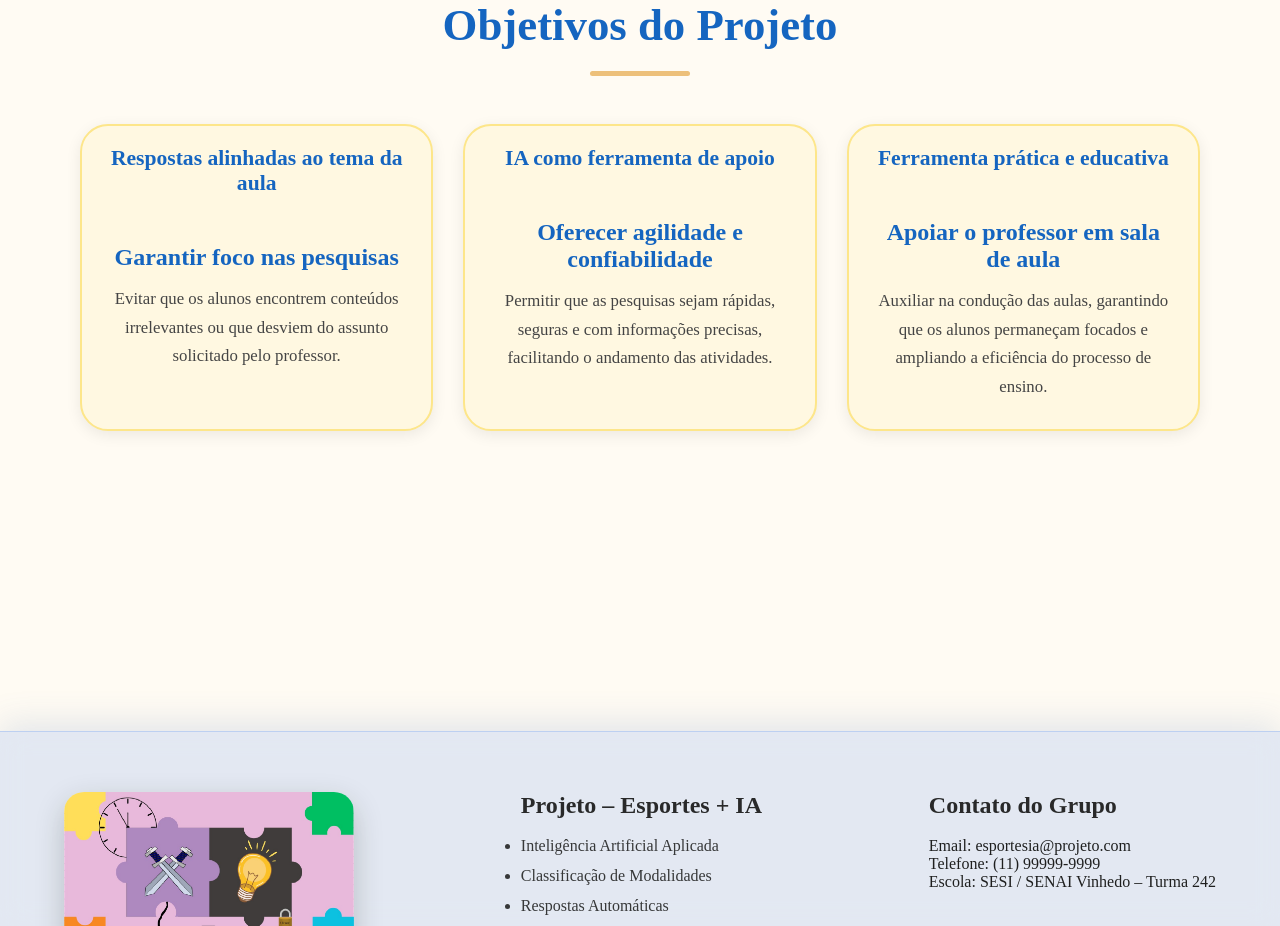
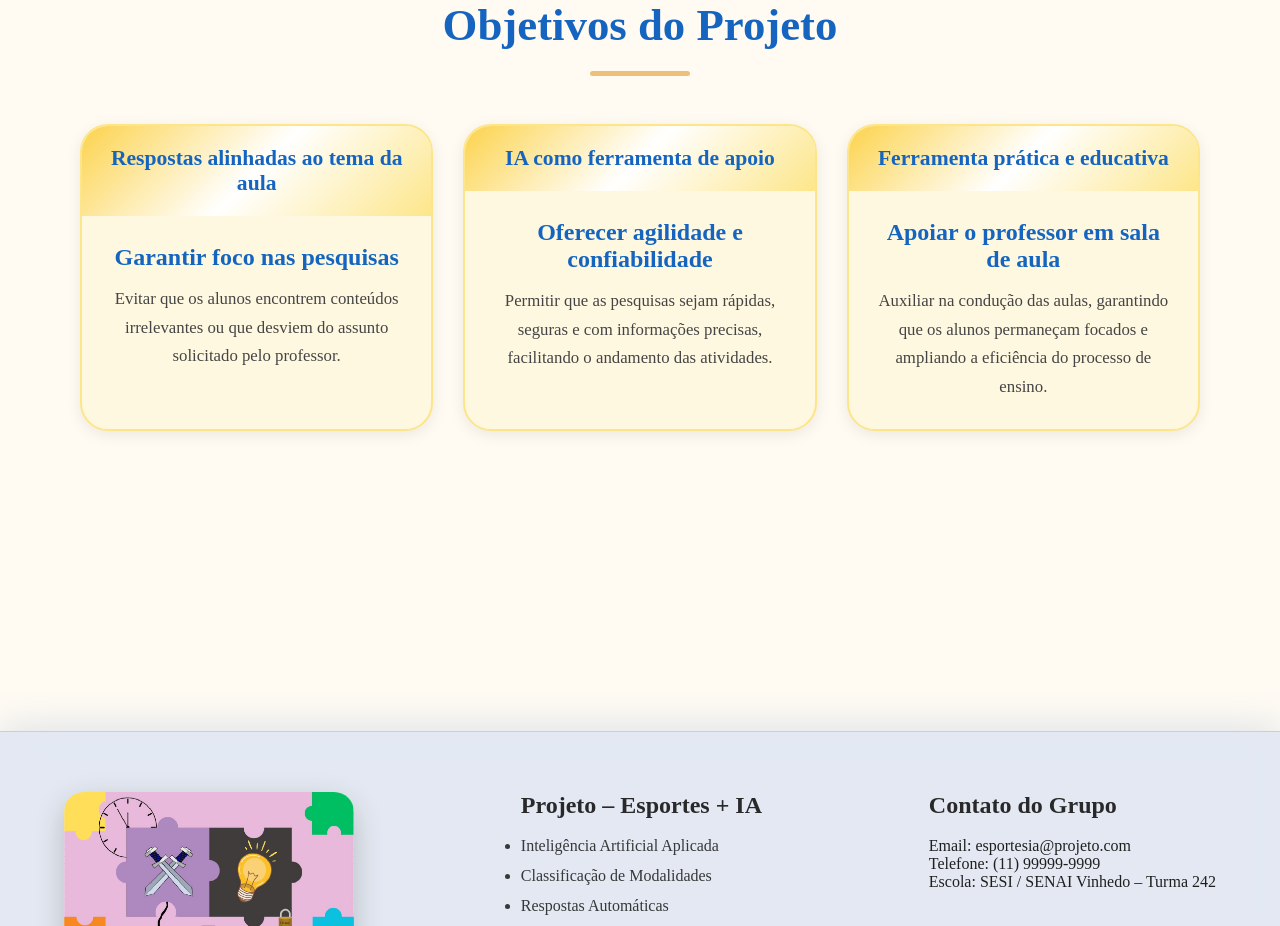
Before and after one commit to Matheus2570/Projeto-Final-Ultimo-Semestre-2025, a React (Vite) app: page / in a window 1280 px wide. Shown: the part 1420-2346 px from the top of the page. Built offline with nearby package versions, Linux system fonts and the light colour scheme.

Commit message:
Arrumando uma pequena coisa

```diff
--- a/src/pages/HomePage.css
+++ b/src/pages/HomePage.css
@@ -176,7 +176,7 @@
 
 /* Cabeçalho do card */
 .card-header {
-  background: linear-gradient(135deg, #fcd34d, #f, #fde68a); /* parece ter erro no #f */
+  background: linear-gradient(135deg, #fcd34d, #fff, #fde68a); /* parece ter erro no #f */
   padding: 20px 24px;
   text-align: center;
 }
```
